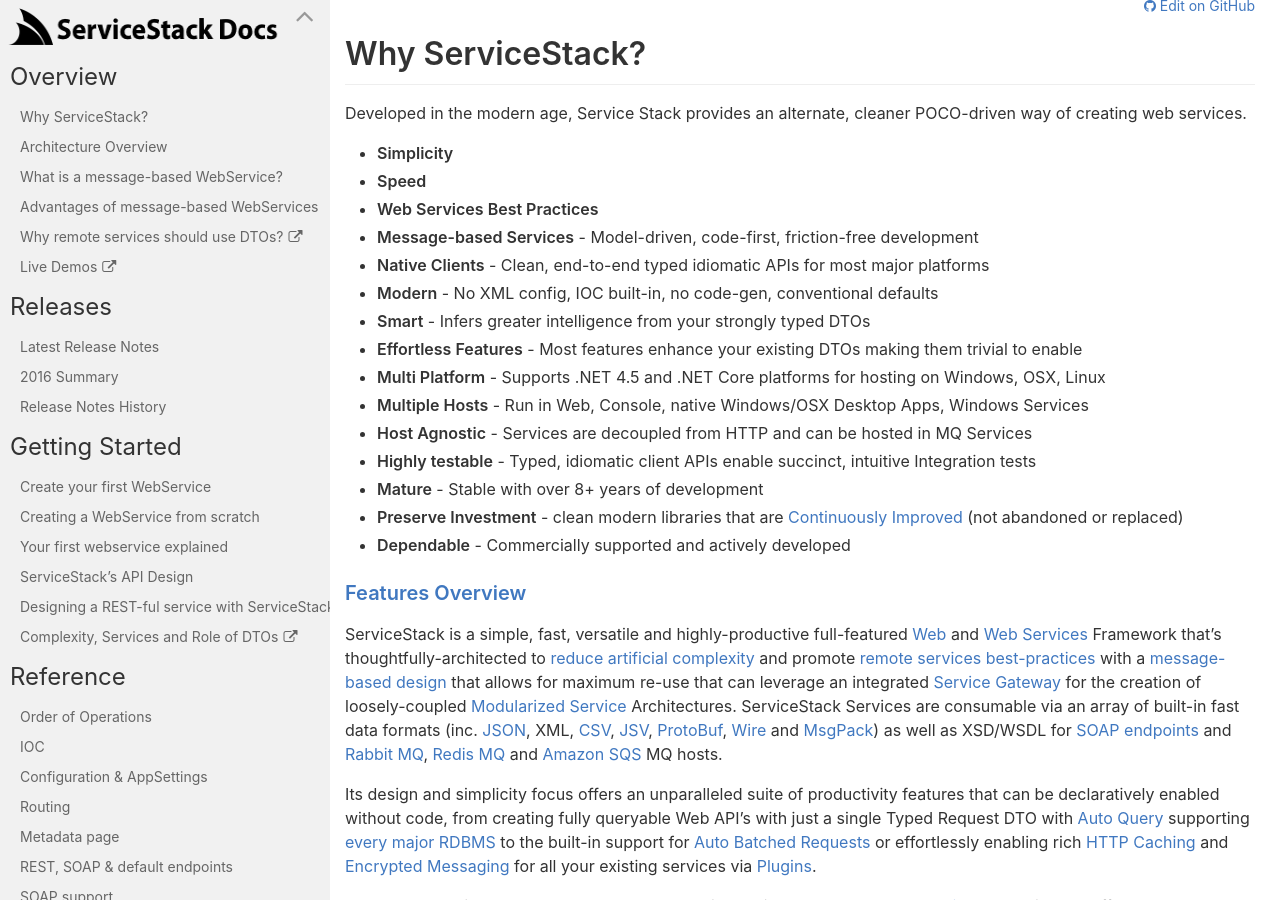
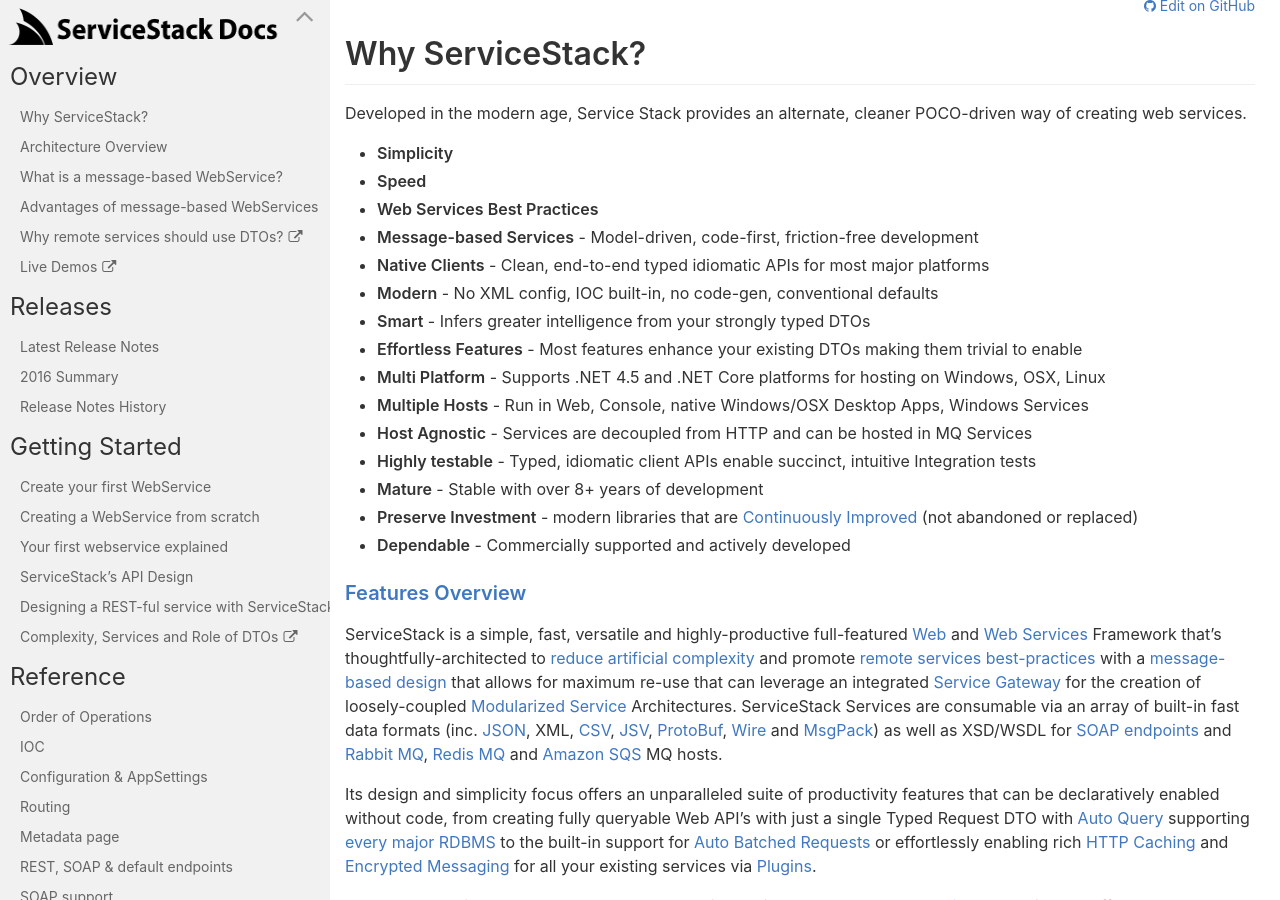
Before and after one commit to timker/docs, a Jekyll site: the page built from docs/_documentation/Why-Servicestack.md, in a window 1280 px wide and 900 px high. Built offline with Jekyll 4.4.1, drawn with Linux system fonts in a browser that asks for light colours; nearby versions of some CDN libraries.

Commit message:
Update Why-Servicestack.md

```diff
--- a/docs/_documentation/Why-Servicestack.md
+++ b/docs/_documentation/Why-Servicestack.md
@@ -18,7 +18,7 @@
 - **Host Agnostic** - Services are decoupled from HTTP and can be hosted in MQ Services
 - **Highly testable** - Typed, idiomatic client APIs enable succinct, intuitive Integration tests
 - **Mature** - Stable with over 8+ years of development
-- **Preserve Investment** - clean modern libraries that are [Continuously Improved](/release-notes-history) (not abandoned or replaced)
+- **Preserve Investment** - modern libraries that are [Continuously Improved](/release-notes-history) (not abandoned or replaced)
 - **Dependable** - Commercially supported and actively developed
 
 ### [Features Overview](https://servicestack.net/features)
```
